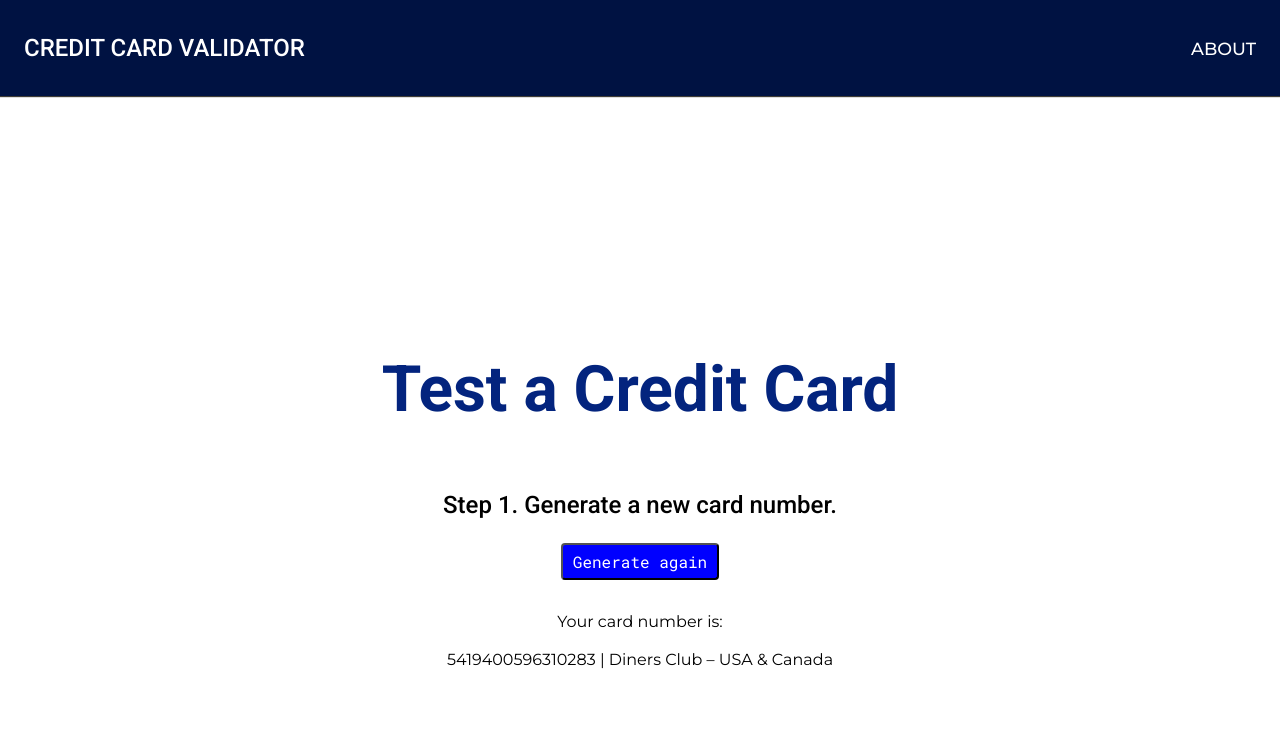
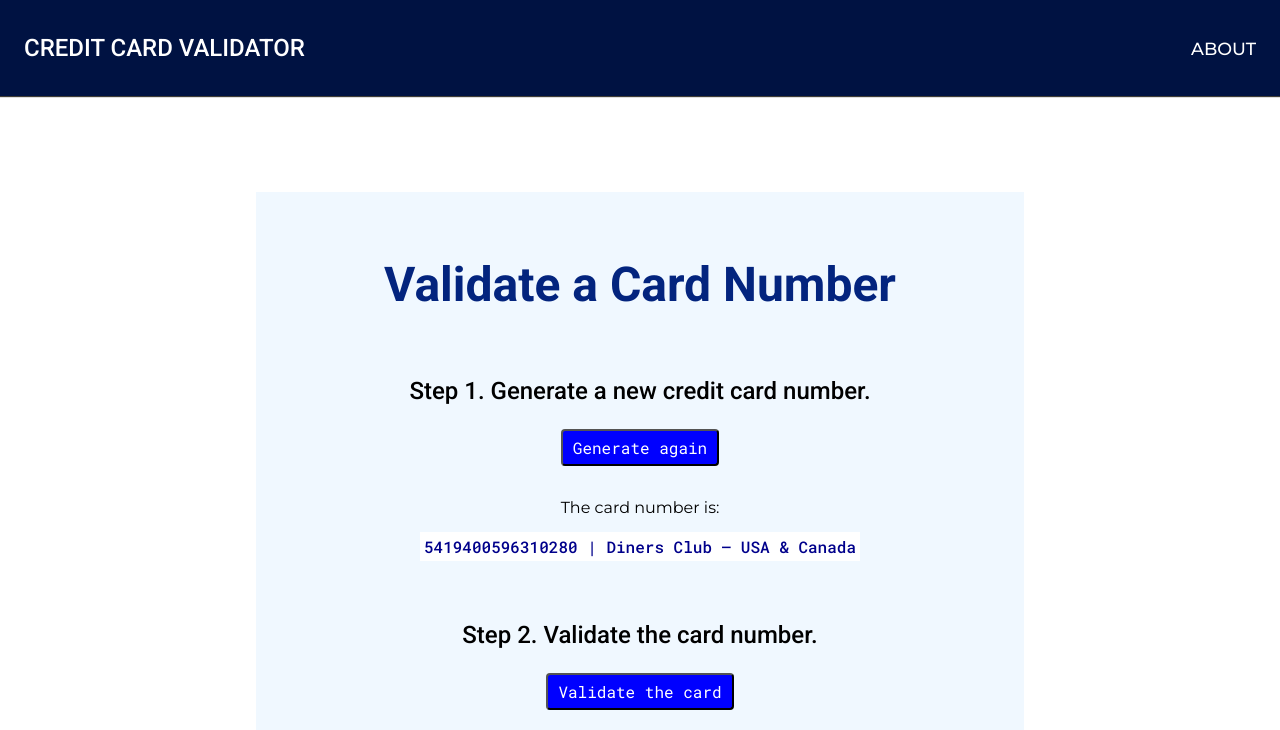
Before and after one commit to Theografiska/credit-card-validator, a plain HTML site: page index.html in a window 1280 px wide. Both pictures are taken after a click on the button "Generate a card number". Shown: the top 730 px of the page. Drawn offline with Linux system fonts and the light colour scheme.

Commit message:
Added CSS, cleaned JS code

```diff
--- a/index.html
+++ b/index.html
@@ -28,9 +28,9 @@
             <!-- Banner section -->
             <div class="banner">
                 <div id="hero-section">
-                    <h1>Test a Credit Card</h1>
+                    <h1>Validate a Card Number</h1>
                     <div id="generate-new-card-section" class="step1">
-                        <h3 id="generate-card-heading" class="step1">Step 1. Generate a new card number.</h3>
+                        <h3 id="generate-card-heading" class="step1">Step 1. Generate a new credit card number.</h3>
                         <button id="cardButton" class="step1">Generate a card number</button>
                     </div>
 
--- a/main.js
+++ b/main.js
@@ -14,11 +14,7 @@ const validateCred = cardArray => {
         sumCheck += digit;
     }
 
-    if (sumCheck % 10 === 0) {
-        return true;
-    } else {
-        return false;
-    }
+    return sumCheck % 10 === 0;
 }
 
 // function to identify the card company for a single card:
@@ -136,6 +132,14 @@ const turnInvalidCardValid = cardArr => {
 
 // testing cards from this site: https://www.freeformatter.com/credit-card-number-generator-validator.html
 
+// function to generate randomness (to be applied within specific card company functions):
+function generateRandomness(card) {
+    if (Math.floor(Math.random() * 2)) {
+        card = turnInvalidCardValid(card);
+    }
+    return card;
+}
+
 //JCB: begins with 3528-3589; length: 16-19
 function generateJcbCard(){
     let randomCard = [3, 5];
@@ -149,15 +153,9 @@ function generateJcbCard(){
             randomCard.push(Math.floor(Math.random() * 10));
         }
     }
-
-    // a 50-50 chance of making the card valid or invalid:
-    let fiftyFifty = Math.floor(Math.random() *2);
-    if (fiftyFifty === 1) {
-        randomCard = turnInvalidCardValid(randomCard);
-    }
+    randomCard = generateRandomness(randomCard);
     return randomCard;
 };
-
 
 // Diners Club - North America: begins with 54; length 16 digits
 function generateDcNaCard() {
@@ -166,11 +164,7 @@ function generateDcNaCard() {
     for (let i = 2; i < 16; i++) {
         randomCard.push(Math.floor(Math.random() * 10));
     }
-    // a 50-50 chance of making the card valid or invalid:
-    let fiftyFifty = Math.floor(Math.random() *2);
-    if (fiftyFifty === 1) {
-        randomCard = turnInvalidCardValid(randomCard);
-    }
+    randomCard = generateRandomness(randomCard);
     return randomCard;
 }
 
@@ -249,6 +243,8 @@ function generateNewCard() {
 
     document.getElementById('turn-valid-heading').innerHTML = '';
     document.getElementById('validate-again-heading').innerHTML = '';
+    removeElementById('turnValidButton');
+    removeElementById('validateAgainButton');
 
     // generating a card number:
     const arraysOfCards = [
@@ -260,7 +256,8 @@ function generateNewCard() {
 
     // creating the message:
     let newCardMessage = document.createElement('p');
-    let phrase = "Your card number is: <br><br>" + randomCard.join('') + " | " + cardCo;
+    let cardNumber = randomCard.join('');
+    let phrase = `The card number is:<br><br><span>${cardNumber} | ${cardCo}</span>`;
     newCardMessage.innerHTML = phrase;
     newCardMessage.id = 'cardMessage';
 
@@ -291,17 +288,17 @@ function generateNewCard() {
         removeElementById('validateButton'); // TESTING
 
         if (validateCred(randomCard) === true) {
-            validatingMessage.innerHTML = 'Your card is valid.';
+            validatingMessage.innerHTML = 'This card number is valid.';
             validatingMessage.style.color = 'green';
             document.getElementById('turn-valid-heading').innerHTML = ''; // TESTING
             removeElementById('turnValidButton'); // TESTING
             document.getElementById('validate-again-heading').innerHTML = ''; // TESTING
         } else if (validateCred(randomCard) === false) {
-            validatingMessage.innerHTML = 'Your card is invalid.';
+            validatingMessage.innerHTML = 'This card number is invalid.';
             validatingMessage.style.color = 'red';
 
             // step 3 section gets added in case it's a faulty card:
-            document.getElementById('turn-valid-heading').innerHTML = '(Optional: Step 3.) Turn your invalid card valid.';
+            document.getElementById('turn-valid-heading').innerHTML = '(Optional: Step 3.) Turn an invalid card valid.';
             document.getElementById('turn-valid-section').appendChild(turnValidButton);
 
             // generating a new valid number:
@@ -311,7 +308,8 @@ function generateNewCard() {
 
                 let correctedCard = turnInvalidCardValid(randomCard);
                 let fixedCard = document.createElement('p');
-                let newMessage = "The corrected card number is: <br><br>" + correctedCard.join('') + " | " + cardCo;
+                let cardNumber = correctedCard.join('');
+                let newMessage = `The corrected card number is:<br><br><span>${cardNumber} | ${cardCo}</span>`;
                 fixedCard.innerHTML = newMessage;
                 fixedCard.id = 'turnValidMessage';
                 fixedCard.style.marginTop = '2rem';
@@ -333,10 +331,10 @@ function generateNewCard() {
                     removeElementById('validateAgainButton');
 
                     if (validateCred(correctedCard) === true) {
-                        validateAgainMessage.innerHTML = 'Your card is now definitely valid.';
+                        validateAgainMessage.innerHTML = 'The card number is now definitely valid.';
                         validateAgainMessage.style.color = 'green';
                     } else {
-                        validateAgainMessage.innerHTML = 'This did not work as expected. Your new card is also invalid.';
+                        validateAgainMessage.innerHTML = 'This did not work as expected. The new card is also invalid.';
                         validateAgainMessage.style.color = 'red';
                     }
                     document.getElementById('validate-again-section').appendChild(validateAgainMessage);
--- a/style.css
+++ b/style.css
@@ -18,7 +18,7 @@ body {
 
 h1 {
     font-family: "Roboto";
-    font-size: 4rem;
+    font-size: 3rem;
     color:#03247e;
     margin-bottom: 1rem;
 }
@@ -38,6 +38,7 @@ h3 {
     font-size: 1.5rem;
     font-weight: 500;
     margin-bottom: 1.5rem;
+    text-align: center;
 }
 
 h4 {
@@ -51,6 +52,7 @@ h4 {
 p {
     font-size: 1rem;
     margin-bottom: 1.5rem;
+    font-family: 'Montserrat';
 }
 
 a {
@@ -60,7 +62,7 @@ a {
 }
 
 button {
-    background-color: red;
+    background-color: blue;
     color: white;
     font-family: "Roboto Mono";
     font-size: 1rem;
@@ -71,7 +73,7 @@ button {
 
 button:hover {
     box-shadow: 0 4px 8px rgba(0, 0, 0, 0.1);
-    background-color: darkred;
+    background-color: darkblue;
 }
 
 /* header settings */
@@ -116,19 +118,22 @@ header button {
 
 main {
     position: relative;
-    top: 6rem;
 }
 
 .banner {
     display: flex;
     text-align: center;
     justify-content: center;
-    margin-bottom: 16rem;
+    margin-bottom: 4rem;
 }
 
 #hero-section {
-    margin-top: 10rem;
+    margin-top: 6rem;
     margin-bottom: 16rem;
+    background-color: aliceblue;
+    padding: 4rem 4rem;
+    width: 60%;
+    min-height: 60rem;
 }
 
 
@@ -136,6 +141,14 @@ main {
     margin-top: 4rem;
 }
 
+span {
+    color: darkblue;
+    padding: .25rem;
+    font-size: 1rem;
+    font-weight: 500;
+    background-color: white;
+    font-family: 'Roboto Mono', monospace;
+}
 
 /* form section */
 
```
